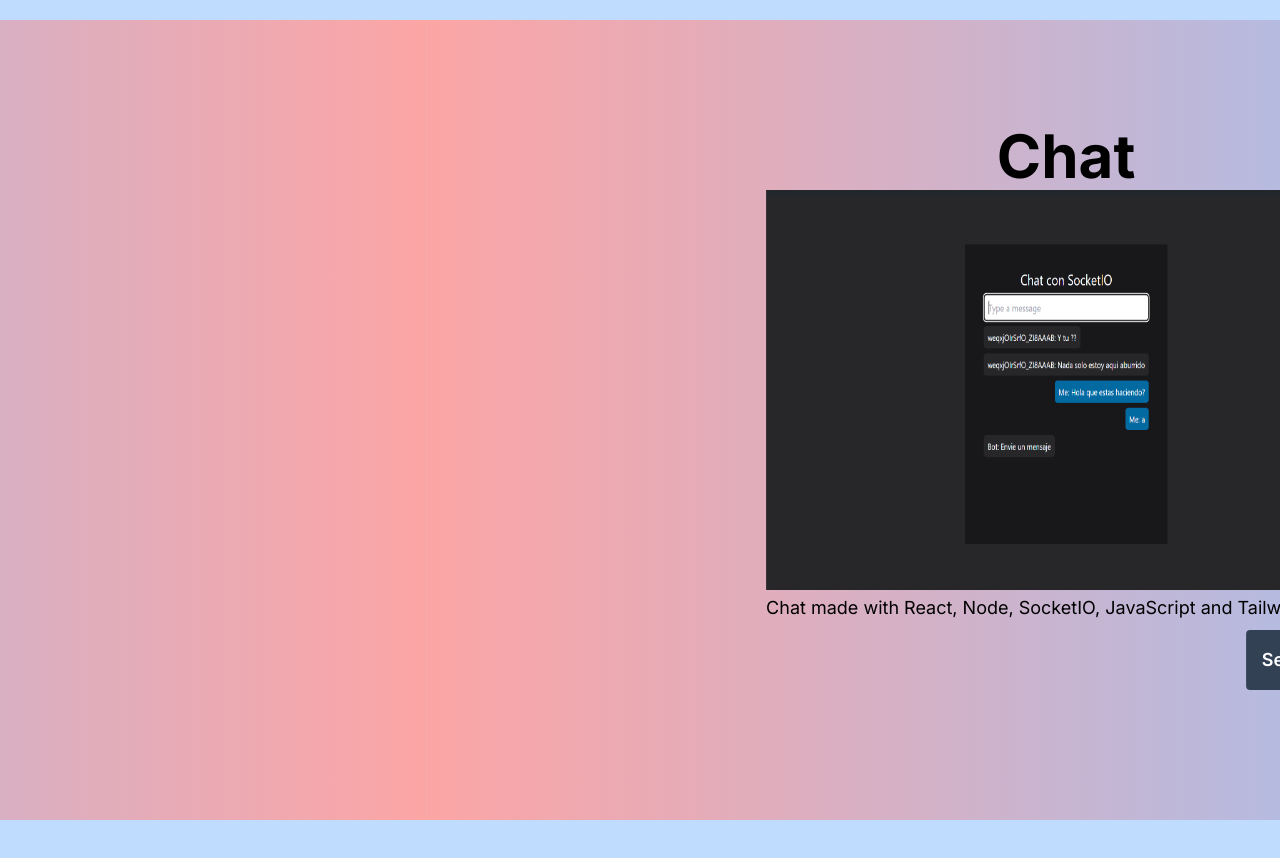
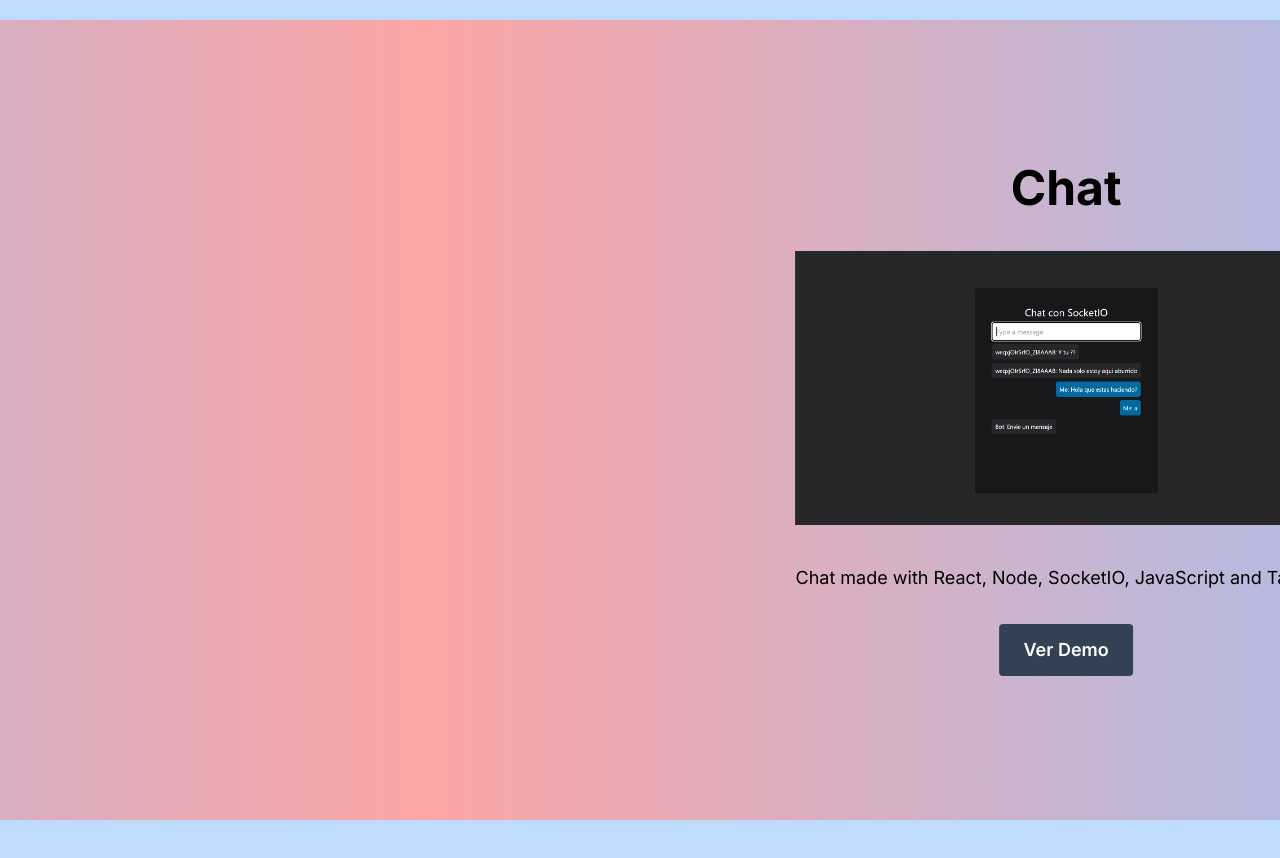
Before and after one commit to Chech3/Nuevo-Portafolio, a Next.js app: page /portfolio in a window 1280 px wide. Shown: the part 780-1638 px from the top of the page. Built offline with nearby package versions, Linux system fonts and the light colour scheme.

Commit message:
Corregido problema con las imagenes y prueba otra vez del componente hero

```diff
--- a/src/app/page.jsx
+++ b/src/app/page.jsx
@@ -8,7 +8,7 @@ function Home() {
       className="min-h-screen w-full p-5 overflow-y-auto"
       initial={{ y: "-200vh" }} animate={{ y: "0%" }} transition={{ duration: 1 }}
     >
-      <div className="container mx-auto flex flex-col lg:flex-row items-center justify-center gap-8 pb-16 md:py-8">
+      <div className="container mx-auto flex flex-col lg:flex-row items-center justify-center gap-8 pb-24 md:py-8">
         <div className="w-full">
           <Image
             alt="Foto"
--- a/src/app/portfolio/data.js
+++ b/src/app/portfolio/data.js
@@ -41,7 +41,7 @@ export const items = [
     id: 5,
     color: "from-red-300 to-purple-300 dark:from-purple-500 dark:via-indigo-500 dark:to-purple-500",
     title: "Firefox Clon",
-    desc: "Firefox clon made with Tailwind ",
+    desc: "Firefox clone built using Tailwind CSS, designed to replicate the sleek and modern user interface of the popular web browser.",
     img: firefox,
     link: "https://clon-firefox.vercel.app/",
   },
--- a/src/app/portfolio/page.jsx
+++ b/src/app/portfolio/page.jsx
@@ -10,8 +10,6 @@ function PortFolioPage() {
   const ref = useRef();
   const { scrollYProgress } = useScroll({ target: ref });
   const x = useTransform(scrollYProgress, [0, 1], ["0%", "-80%"]);
-
-  // class="w-screen animated-background h-screen bg-gradient-to-r from-blue-500 via-blue-500 to-indigo-500"
 
   return (
     <motion.div className="h-full"
@@ -26,31 +24,38 @@ function PortFolioPage() {
         <div className="sticky top-0 flex h-screen gap-4 items-center overflow-hidden">
           <motion.div style={{ x }} className="flex">
             <div className={`h-screen w-screen flex items-center justify-center bg-gradient-to-r dark:from-blue-500 dark:via-blue-500 dark:to-indigo-500 from-blue-300 to-red-300`} />
-            {items.map((item) => (
+            {items.map((item, index) => (
               <div
-                className={`h-screen w-screen flex items-center justify-center animated-background bg-gradient-to-r ${item.color} `}
                 key={item.id}
+                className={`h-screen w-screen flex items-center justify-center bg-gradient-to-r ${item.color}`}
               >
-                <div className="flex flex-col text-white">
-                  <h3 className="text-xl font-bold md:text-4xl lg:text-6xl xl:text-6xl text-black dark:text-white lg:text-center">
+                <div className="flex flex-col items-center text-center max-w-4xl mx-auto px-4">
+                  <h3 className="text-2xl font-bold mb-6 md:text-4xl lg:text-5xl text-black dark:text-white">
                     {item.title}
                   </h3>
-                  <div className="my-1 relative w-80 h-56 md:w-96 md:h-64 lg:w-[500px] lg:h-[350px] xl:w-[600px] xl:h-[400px]">
-                    <Image src={item.img} alt="" fill />
+                  <div className="relative w-full aspect-video max-w-2xl mb-6">
+                    <Image
+                      src={item.img}
+                      alt={item.title}
+                      fill
+                      className="object-contain"
+                      sizes="(max-width: 768px) 100vw, (max-width: 1200px) 50vw, 33vw"
+                    />
                   </div>
-                  <p className="w-80 md:w96 lg:w-[500px] lg:text-lg xl:w-[600px] dark:text-white text-black">
+                  <p className="text-sm md:text-base lg:text-lg mb-8 text-black dark:text-white">
                     {item.desc}
                   </p>
-                  <Link target="_blank" href={item.link} className="flex justify-end my-2">
-                    <button className="p-2 text-sm md:p-4 md:text-md lg:p-4 lg:text-lg bg-slate-700 text-white font-semibold mb-4 rounded transition ease-in-out hover:-translate-y-1 hover:bg-slate-800 hover:scale-110 delay-150 duration-300">See Demo</button>
+                  <Link href={item.link} target="_blank">
+                    <button className="px-6 py-3 text-sm md:text-base lg:text-lg bg-slate-700 text-white font-semibold rounded transition ease-in-out hover:-translate-y-1 hover:bg-slate-800 hover:scale-105 duration-300">
+                      Ver Demo
+                    </button>
                   </Link>
                 </div>
               </div>
             ))}
             <div
-                className={`h-screen w-screen flex items-center justify-center animated-background bg-gradient-to-r from-red-300 to-blue-300 dark:from-purple-500 dark:via-indigo-500 dark:to-blue-500`}
-
-              ></div>
+              className={`h-screen w-screen flex items-center justify-center animated-background bg-gradient-to-r from-red-300 to-blue-300 dark:from-purple-500 dark:via-indigo-500 dark:to-blue-500`}
+            />
           </motion.div>
         </div>
       </div>
```
